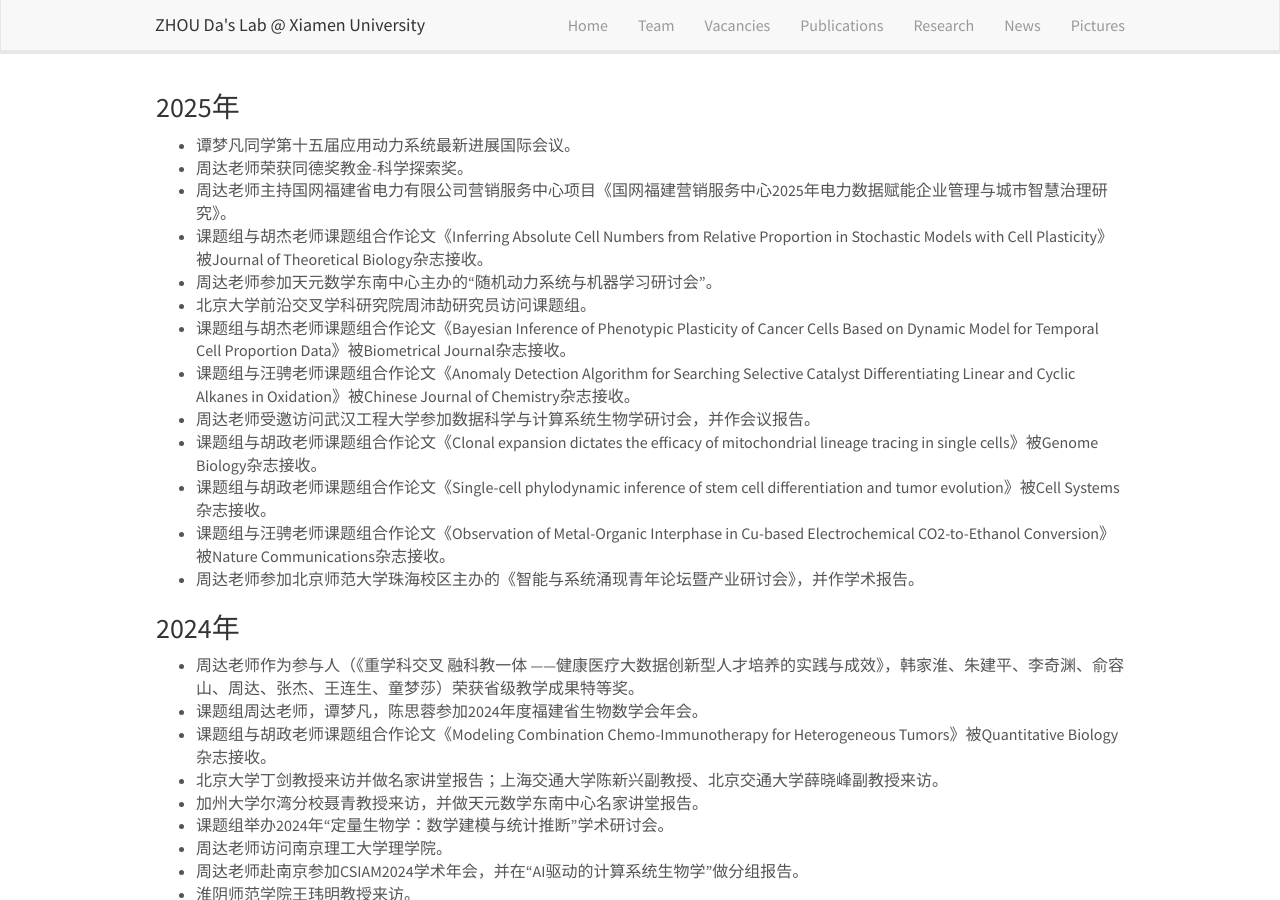
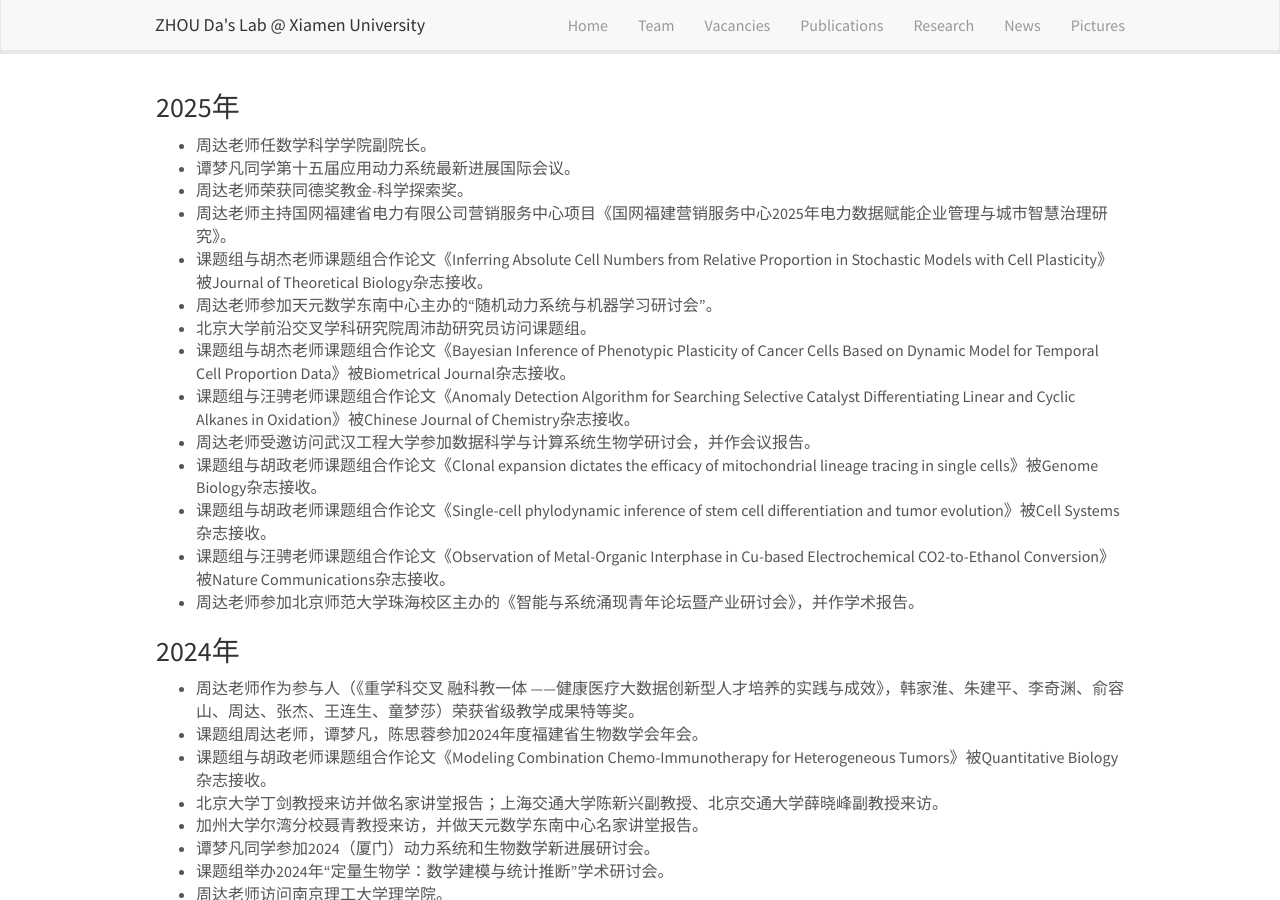
Before and after one commit to ZhouDaLab/zhoudalab.github.io, a Jekyll site: the page built from _pages/news.md, in a window 1280 px wide and 900 px high. Built offline with Jekyll 4.4.1, drawn with Linux system fonts in a browser that asks for light colours; nearby versions of some CDN libraries.

Commit message:
Update news.md

```diff
--- a/_pages/news.md
+++ b/_pages/news.md
@@ -8,6 +8,7 @@ permalink: /news/
 
 ### 2025年
 
+- 周达老师任数学科学学院副院长。
 - 谭梦凡同学第十五届应用动力系统最新进展国际会议。
 - 周达老师荣获同德奖教金-科学探索奖。
 - 周达老师主持国网福建省电力有限公司营销服务中心项目《国网福建营销服务中心2025年电力数据赋能企业管理与城市智慧治理研究》。
@@ -29,6 +30,7 @@ permalink: /news/
 - 课题组与胡政老师课题组合作论文《Modeling Combination Chemo-Immunotherapy for Heterogeneous Tumors》被Quantitative Biology杂志接收。
 - 北京大学丁剑教授来访并做名家讲堂报告；上海交通大学陈新兴副教授、北京交通大学薛晓峰副教授来访。
 - 加州大学尔湾分校聂青教授来访，并做天元数学东南中心名家讲堂报告。
+- 谭梦凡同学参加2024（厦门）动力系统和生物数学新进展研讨会。
 - 课题组举办2024年“定量生物学：数学建模与统计推断”学术研讨会。
 - 周达老师访问南京理工大学理学院。
 - 周达老师赴南京参加CSIAM2024学术年会，并在“AI驱动的计算系统生物学”做分组报告。
```
